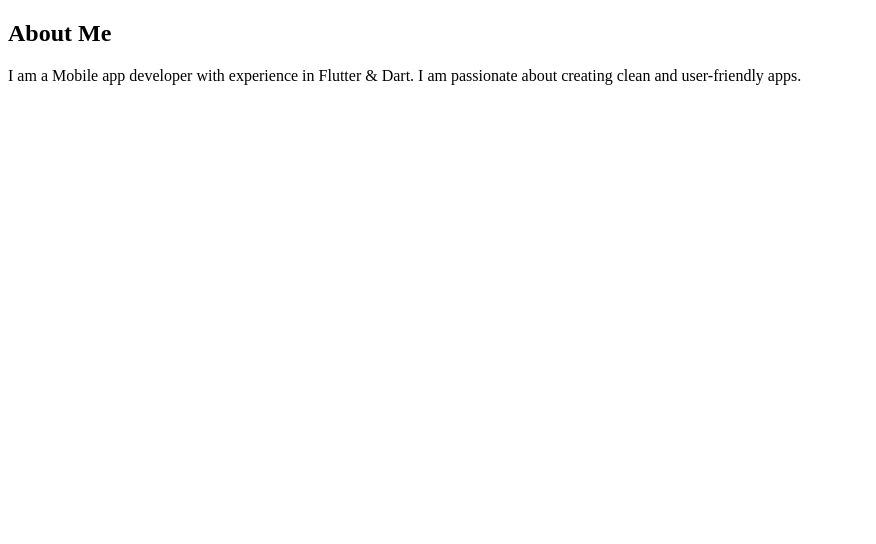
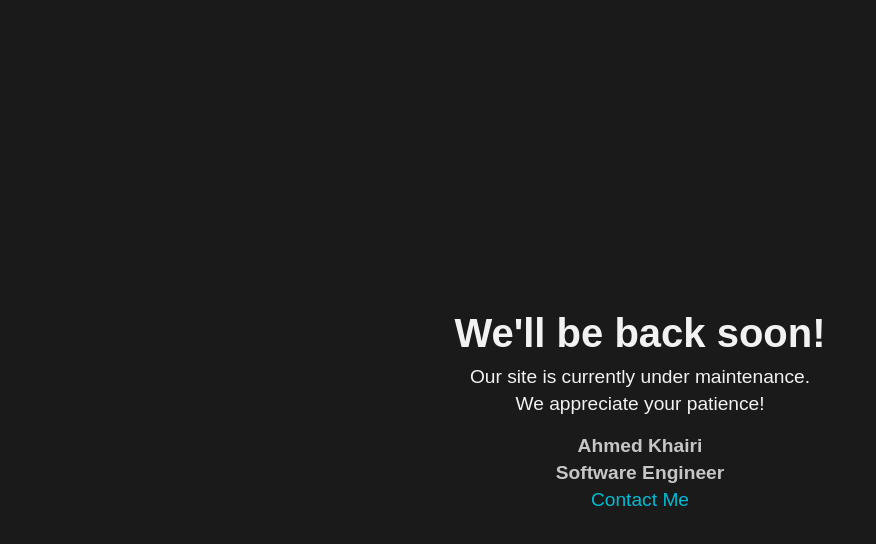
Before and after one commit to officialkhairi/officialkhairi, a plain HTML site: page index.html in a window 1280 px wide. Shown: the whole page, without its empty margins (0-876 px from the left). Drawn offline with Linux system fonts and the light colour scheme.

Commit message:
Update index.html

```diff
--- a/index.html
+++ b/index.html
@@ -1,14 +1,69 @@
 <!DOCTYPE html>
-<html>
+<html lang="en">
 <head>
-  <title>My Portfolio</title>
+  <meta charset="UTF-8" />
+  <meta name="viewport" content="width=device-width, initial-scale=1.0" />
+  <title>We'll be back soon!</title>
+  <style>
+    body {
+      margin: 0;
+      padding: 0;
+      font-family: 'Arial', sans-serif;
+      background-color: #1a1a1a;
+      color: #f2f2f2;
+      display: flex;
+      align-items: center;
+      justify-content: center;
+      height: 100vh;
+      text-align: center;
+    }
+
+    .container {
+      max-width: 600px;
+      padding: 20px;
+    }
+
+    h1 {
+      font-size: 2.5rem;
+      margin-bottom: 10px;
+    }
+
+    p {
+      font-size: 1.2rem;
+      margin: 5px 0;
+    }
+
+    .name {
+      margin-top: 20px;
+      font-weight: bold;
+      font-size: 1rem;
+      opacity: 0.8;
+    }
+
+    a {
+      text-decoration: none;
+      color: #00bcd4;
+      transition: color 0.3s;
+    }
+
+    a:hover {
+      color: #03a9f4;
+    }
+  </style>
 </head>
 <body>
+  <div class="container">
+    <h1>We'll be back soon!</h1>
+    <p>Our site is currently under maintenance.</p>
+    <p>We appreciate your patience!</p>
 
-  <section id="about">
-    <h2>About Me</h2>
-    <p>I am a Mobile app developer with experience in Flutter & Dart. I am passionate about creating clean and user-friendly apps.</p>
-  </section>
-
+    <div class="name">
+      <p>Ahmed Khairi</p>
+      <p>Software Engineer</p>
+    </div>
+    <p>
+      <a href="mailto:ahmed.khairi@example.com">Contact Me</a>
+    </p>
+  </div>
 </body>
 </html>
```
